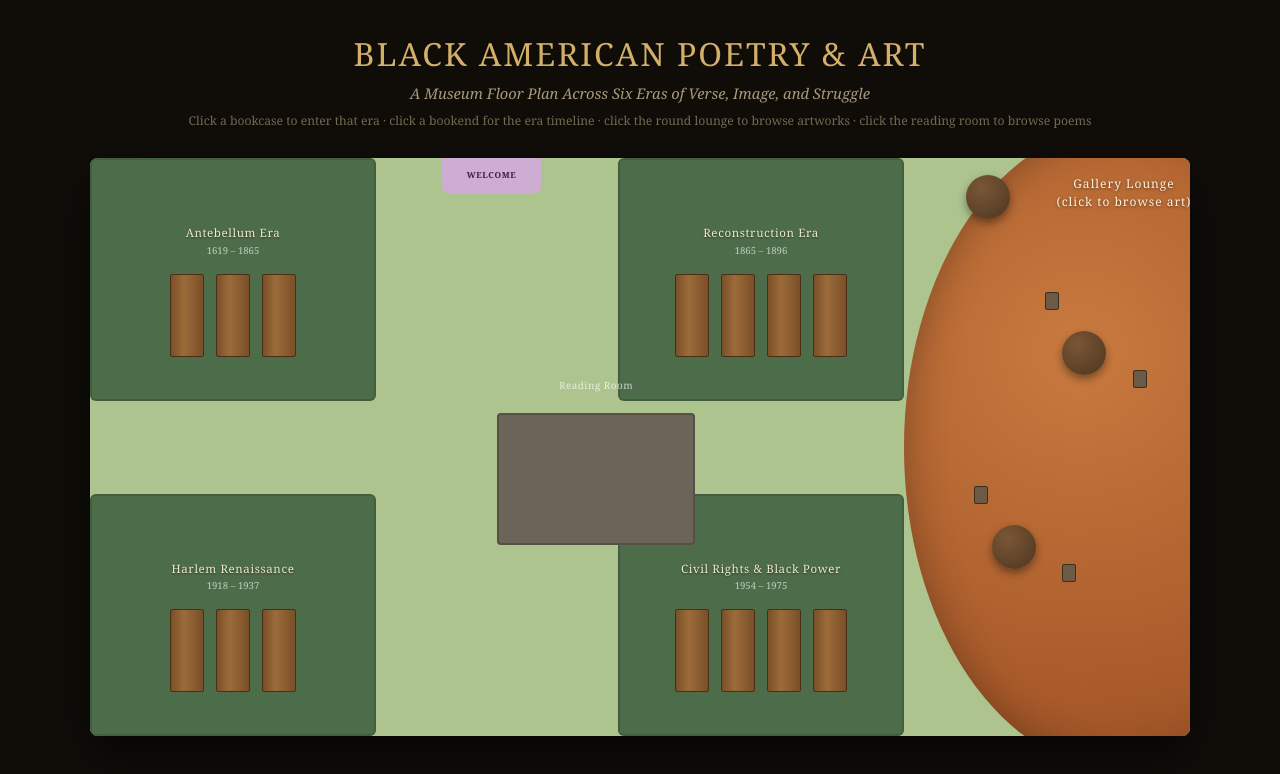
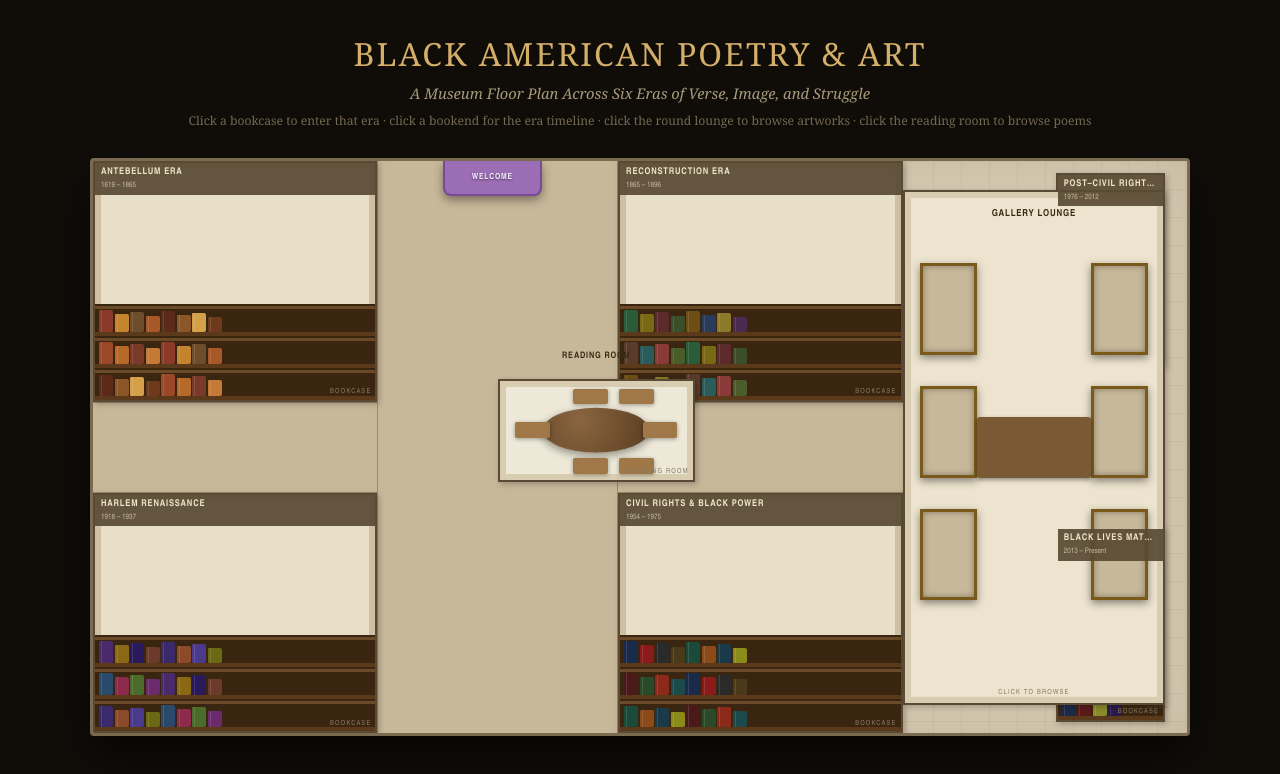
Before and after one commit to naomirulz1179-max/InteractiveLibraryDesign, a React (Vite) app: page / in a window 1280 px wide. Shown: the top 774 px of the page. Built offline with nearby package versions, Linux system fonts and the light colour scheme.

Commit message:
Update files from Figma Make

```diff
--- a/src/app/App.tsx
+++ b/src/app/App.tsx
@@ -280,27 +280,95 @@ const CSS = `
   .exhibit-subtitle { text-align: center; color: #a89a7c; font-style: italic; font-size: 0.92rem; margin-bottom: 8px; }
   .exhibit-instructions { text-align: center; color: #756a52; font-size: 0.76rem; margin-bottom: 28px; }
   .floorplan-wrap { max-width: 1100px; margin: 0 auto; }
-  .floorplan { position: relative; width: 100%; aspect-ratio: 1180 / 620; background: #adc48f; border-radius: 8px; box-shadow: 0 20px 50px rgba(0,0,0,0.6); overflow: hidden; }
-  .zone { position: absolute; background: #4d6d4a; border-radius: 6px; cursor: pointer; display: flex; flex-direction: column; align-items: center; padding: 6% 4% 4%; transition: transform 0.15s ease, filter 0.15s ease; box-shadow: inset 0 0 0 2px rgba(0,0,0,0.15); }
-  .zone:hover { filter: brightness(1.15); transform: scale(1.015); z-index: 5; }
-  .zone-label { font-size: 0.72rem; letter-spacing: 0.6px; color: #f0e9d0; text-align: center; margin-bottom: 2px; text-shadow: 0 1px 2px rgba(0,0,0,0.5); }
-  .zone-years { font-size: 0.6rem; color: rgba(255,255,255,0.65); margin-bottom: 8%; }
-  .shelf-bars { display: flex; gap: 6%; flex: 1; width: 100%; justify-content: center; }
-  .shelf-bar { width: 100%; max-width: 34px; background: linear-gradient(90deg, #7a4f28, #9c6b3a 40%, #7a4f28); border: 1.5px solid #4a2f14; border-radius: 2px; }
-  .zone.slim { padding: 10% 12% 6%; }
-  .zone.slim .shelf-bars { max-width: 40px; margin: 0 auto; }
-  .lounge { position: absolute; left: 74%; top: -6%; width: 40%; height: 112%; border-radius: 50%; background: radial-gradient(circle at 40% 35%, #c97a3f, #a85a2a 70%, #8c4a20); cursor: pointer; box-shadow: inset 0 0 40px rgba(0,0,0,0.3); z-index: 1; }
-  .lounge:hover { filter: brightness(1.1); }
-  .lounge-label { position: absolute; top: 8%; left: 50%; transform: translateX(-50%); font-size: 0.75rem; letter-spacing: 1px; color: #fff2de; text-shadow: 0 1px 3px rgba(0,0,0,0.5); text-align: center; white-space: nowrap; }
-  .table-round { position: absolute; width: 44px; height: 44px; border-radius: 50%; background: radial-gradient(circle at 35% 30%, #7a5636, #4d3620); box-shadow: 0 4px 8px rgba(0,0,0,0.4); }
-  .chair { position: absolute; width: 14px; height: 18px; background: #6b5a45; border: 1px solid #3a2e1c; border-radius: 2px; }
-  .entrance-mat { position: absolute; left: 32%; top: 0%; width: 9%; height: 6%; background: #cdadd1; border-radius: 0 0 6px 6px; z-index: 2; cursor: pointer; display: flex; align-items: center; justify-content: center; transition: filter 0.15s; }
-  .entrance-mat:hover { filter: brightness(1.12); }
-  .entrance-mat-label { font-size: 0.52rem; letter-spacing: 0.6px; font-weight: 700; color: #3a1a4a; text-transform: uppercase; }
-  .reading-room { position: absolute; left: 37%; top: 44%; width: 18%; height: 12%; background: #6b6458; border-radius: 4px; cursor: pointer; display: grid; grid-template-columns: repeat(4, 1fr); gap: 4%; padding: 6%; box-shadow: inset 0 0 0 2px rgba(0,0,0,0.2); }
-  .reading-room:hover { filter: brightness(1.15); }
-  .rr-spine { border-radius: 1px; height: 100%; }
-  .reading-room-label { position: absolute; left: 37%; top: 38%; width: 18%; text-align: center; font-size: 0.62rem; color: rgba(255,255,255,0.7); letter-spacing: 0.5px; }
+  .floorplan {
+    position: relative; width: 100%; aspect-ratio: 1180 / 620;
+    background: #d6c9b0;
+    background-image:
+      linear-gradient(rgba(0,0,0,0.04) 1px, transparent 1px),
+      linear-gradient(90deg, rgba(0,0,0,0.04) 1px, transparent 1px);
+    background-size: 28px 28px;
+    border: 3px solid #7a6a50;
+    border-radius: 4px;
+    box-shadow: 0 20px 50px rgba(0,0,0,0.6), inset 0 0 60px rgba(0,0,0,0.08);
+    overflow: hidden;
+    font-family: 'Arial Narrow', Arial, sans-serif;
+  }
+  /* ── Compass rose ── */
+  .fp-compass { position: absolute; right: 1.5%; bottom: 2%; width: 30px; height: 30px; opacity: 0.35; pointer-events: none; }
+  /* ── Room walls (shared) ── */
+  .fp-room {
+    position: absolute;
+    background: #e8dfc8;
+    border: 2.5px solid #5a4a35;
+    box-shadow: inset 0 0 0 6px #cfc0a3, 2px 2px 6px rgba(0,0,0,0.25);
+  }
+  /* ── Bookcase zone ── */
+  .zone {
+    position: absolute; cursor: pointer;
+    background: #e8dfc8;
+    border: 2.5px solid #5a4a35;
+    box-shadow: inset 0 0 0 6px #cfc0a3, 2px 2px 6px rgba(0,0,0,0.25);
+    overflow: hidden;
+    transition: filter 0.15s ease;
+  }
+  .zone:hover { filter: brightness(1.06); z-index: 5; }
+  .zone-header { position: absolute; top: 0; left: 0; right: 0; background: rgba(90,74,53,0.92); padding: 3px 6px; z-index: 3; }
+  .zone-label { font-size: 0.58rem; letter-spacing: 0.8px; color: #f0e5c8; text-transform: uppercase; font-weight: 700; white-space: nowrap; overflow: hidden; text-overflow: ellipsis; }
+  .zone-years { font-size: 0.48rem; color: rgba(240,229,200,0.7); }
+  /* bookcase unit inside a zone */
+  .bc-unit { position: absolute; bottom: 0; left: 0; right: 0; display: flex; flex-direction: column; gap: 0; }
+  .bc-shelf { display: flex; align-items: flex-end; padding: 0 4px; gap: 1.5px; background: #3a2510; height: 26px; border-top: 3px solid #6b4a28; }
+  .bc-shelf-top { background: #5a3a1a; height: 4px; }
+  .bc-book { flex: 1; border-radius: 1px 2px 2px 1px; min-width: 5px; max-width: 14px; position: relative; }
+  .bc-book::after { content: ''; position: absolute; top: 0; left: 2px; width: 1px; bottom: 0; background: rgba(255,255,255,0.12); }
+  .bc-wall-top { position: absolute; top: 22px; left: 4px; right: 4px; bottom: 0; background: #f0e8d0; border: 1.5px solid #cfc0a3; border-top: none; }
+  /* slim zone variant */
+  .zone.slim .bc-unit { left: 0; right: 0; }
+  /* ── Gallery wing ── */
+  .lounge {
+    position: absolute; left: 74%; top: 5%; width: 24%; height: 90%;
+    background: #ede4cf;
+    border: 2.5px solid #5a4a35;
+    box-shadow: inset 0 0 0 6px #d8cdb0, 2px 2px 6px rgba(0,0,0,0.25);
+    cursor: pointer; overflow: hidden;
+    transition: filter 0.15s ease;
+    z-index: 1;
+  }
+  .lounge:hover { filter: brightness(1.06); }
+  .lounge-label { position: absolute; top: 3%; left: 50%; transform: translateX(-50%); font-size: 0.6rem; letter-spacing: 0.8px; color: #3a2a14; font-weight: 700; text-transform: uppercase; white-space: nowrap; text-align: center; z-index: 5; }
+  /* artwork frames hung on gallery walls */
+  .gal-frame { position: absolute; background: #b8902a; border: 3px solid #7a5a1a; box-shadow: 0 3px 8px rgba(0,0,0,0.45), inset 0 0 0 2px rgba(0,0,0,0.3); }
+  .gal-frame-inner { width: 100%; height: 100%; background: #c8b89a; box-shadow: inset 0 0 6px rgba(0,0,0,0.35); }
+  /* bench */
+  .gal-bench { position: absolute; background: #7a5a35; border-radius: 3px; box-shadow: 0 2px 4px rgba(0,0,0,0.4); }
+  /* ── Reading room ── */
+  .reading-room {
+    position: absolute; left: 37%; top: 38%; width: 18%; height: 18%;
+    background: #ede8d8;
+    border: 2.5px solid #5a4a35;
+    box-shadow: inset 0 0 0 6px #d8cdb0, 2px 2px 6px rgba(0,0,0,0.25);
+    cursor: pointer; overflow: hidden;
+    transition: filter 0.15s ease;
+  }
+  .reading-room:hover { filter: brightness(1.06); }
+  .reading-room-label { position: absolute; left: 37%; top: 33%; width: 18%; text-align: center; font-size: 0.56rem; color: #3a2a14; letter-spacing: 0.8px; font-weight: 700; text-transform: uppercase; z-index: 3; }
+  /* oval table from above */
+  .rr-table { position: absolute; left: 50%; top: 50%; transform: translate(-50%,-50%); width: 55%; height: 45%; background: radial-gradient(circle at 35% 30%, #8a6640, #5a3c20); border-radius: 50%; box-shadow: 0 3px 8px rgba(0,0,0,0.4), inset 0 0 4px rgba(255,255,255,0.08); }
+  /* chair (overhead view) */
+  .rr-chair { position: absolute; width: 18%; height: 16%; background: #a07848; border-radius: 2px; box-shadow: 0 1px 4px rgba(0,0,0,0.35); }
+  /* ── Entrance mat ── */
+  .entrance-mat { position: absolute; left: 32%; top: 0%; width: 9%; height: 6%; background: #9b6db5; border-radius: 0 0 8px 8px; z-index: 2; cursor: pointer; display: flex; align-items: center; justify-content: center; transition: filter 0.15s; box-shadow: 0 4px 10px rgba(0,0,0,0.4); border: 2px solid #7a4a96; border-top: none; }
+  .entrance-mat:hover { filter: brightness(1.15); }
+  .entrance-mat-label { font-size: 0.52rem; letter-spacing: 0.8px; font-weight: 700; color: #f8f0ff; text-transform: uppercase; text-shadow: 0 1px 2px rgba(0,0,0,0.5); }
+  /* ── Corridor between zones ── */
+  .fp-corridor-h { position: absolute; background: #c8b89a; border-top: 1.5px solid #9a8a6a; border-bottom: 1.5px solid #9a8a6a; }
+  .fp-corridor-v { position: absolute; background: #c8b89a; border-left: 1.5px solid #9a8a6a; border-right: 1.5px solid #9a8a6a; }
+  /* room labels on floor */
+  .fp-room-tag { position: absolute; font-size: 0.44rem; letter-spacing: 1.2px; color: #8a7a60; text-transform: uppercase; pointer-events: none; }
+  .rr-spine { display: none; }
+  .table-round { display: none; }
+  .chair { display: none; }
+  .shelf-bar { display: none; }
   .reading-grid { display: grid; grid-template-columns: repeat(auto-fill, minmax(130px, 1fr)); gap: 20px; padding: 10px; }
   .book-tile { cursor: pointer; }
   .book-tile:hover .book-cover-face { filter: brightness(1.2); transform: translateY(-3px) rotate(-0.5deg); }
@@ -465,9 +533,13 @@ function TlTrack({ events }: { events: TEvent[] }) {
 
 // ─── Floor Plan ───────────────────────────────────────────────────────────────
 
-const SPINE_COLORS = [
-  "#8c4a20","#3a5c2a","#4a2a6b","#7a2020","#1a3a5c","#5c4a10",
-  "#2a5c4a","#6b3a10","#1c3a1c","#4a1c6b","#5c2a2a","#1a4a4a",
+const ERA_BOOK_COLORS = [
+  ["#8B3A2A","#C4832D","#6E4E2A","#A85728","#5C2A18","#8B5728","#D4A04A","#6E3A1C","#9A472A","#B56A2A","#7A3A2A","#C47A35"],
+  ["#2A5C3A","#7A6914","#5C2A2A","#3A4E2A","#6E4E14","#2A3C5C","#8B7A2A","#4A2A4E","#5C3A2A","#2A5C5C","#8B3A3A","#4A5C2A"],
+  ["#4A2A6B","#8B6914","#2A1A5C","#6B3A2A","#3A2A6B","#8B4A2A","#4A3A8B","#6B6914","#2A4A6B","#8B2A4A","#4A6B2A","#6B2A6B"],
+  ["#1A2A4A","#8B1A1A","#2A2A2A","#4A3A1A","#1A4A3A","#8B4A1A","#1A3A4A","#8B8B1A","#4A1A1A","#2A4A2A","#8B2A1A","#1A4A4A"],
+  ["#3A2A5C","#5C3A1A","#1A3A2A","#4A2A3A","#2A2A5C","#5C5C1A","#3A1A4A","#1A4A2A","#5C2A3A","#2A5C3A","#4A4A1A","#3A3A5C"],
+  ["#8B1A1A","#1A1A1A","#4A2A1A","#8B5A1A","#1A2A4A","#5A1A1A","#8B8B2A","#2A1A4A","#8B3A1A","#1A4A1A","#5A1A4A","#8B1A4A"],
 ];
 
 function FloorPlan({ onEnterEra, onOpenGallery, onOpenAbout, onOpenReadingRoom }: {
@@ -476,43 +548,117 @@ function FloorPlan({ onEnterEra, onOpenGallery, onOpenAbout, onOpenReadingRoom }
   onOpenAbout: () => void;
   onOpenReadingRoom: () => void;
 }) {
+  // book heights for shelves — alternating to look natural
+  const SHELF_H = [22, 18, 20, 16, 21, 17, 19, 15, 22, 18, 20, 16];
+
   return (
     <div className="floorplan-wrap">
       <div className="floorplan">
-        {ZONES.map((z, i) => (
+
+        {/* ── horizontal corridor between top and bottom zones ── */}
+        <div className="fp-corridor-h" style={{ left: "0%", top: "42%", width: "74%", height: "16%" }} />
+        {/* ── vertical corridor between left and right zone pairs ── */}
+        <div className="fp-corridor-v" style={{ left: "26%", top: "0%", width: "22%", height: "100%" }} />
+
+        {/* ── Bookcase Zones ── */}
+        {ZONES.map((z, i) => {
+          const eraColors = ERA_BOOK_COLORS[i] ?? ERA_BOOK_COLORS[0];
+          const numShelves = z.slim ? 2 : 3;
+          const booksPerShelf = z.slim ? 4 : 8;
+          return (
             <div
               key={i}
               className={`zone${z.slim ? " slim" : ""}`}
               style={{ left: z.left, top: z.top, width: z.width, height: z.height }}
               onClick={() => onEnterEra(i)}
             >
+              {/* header strip */}
+              <div className="zone-header">
                 <div className="zone-label">{eras[i].name}</div>
                 <div className="zone-years">{eras[i].years}</div>
-            <div className="shelf-bars">
-              {Array.from({ length: z.bars }).map((_, j) => (
-                <div key={j} className="shelf-bar" />
+              </div>
+              {/* bookcase body */}
+              <div className="bc-unit">
+                {Array.from({ length: numShelves }).map((_, si) => (
+                  <div key={si} style={{ background: "#3a2510", paddingTop: 2 }}>
+                    <div className="bc-shelf">
+                      {Array.from({ length: booksPerShelf }).map((_, bi) => {
+                        const idx = (si * booksPerShelf + bi) % eraColors.length;
+                        const h = SHELF_H[(si * booksPerShelf + bi) % SHELF_H.length];
+                        return (
+                          <div key={bi} className="bc-book"
+                            style={{ background: eraColors[idx], height: h, alignSelf: "flex-end" }}
+                          />
+                        );
+                      })}
+                    </div>
+                    <div className="bc-shelf-top" />
+                  </div>
                 ))}
               </div>
+              {/* floor label */}
+              <div className="fp-room-tag" style={{ bottom: 2, right: 4 }}>Bookcase</div>
             </div>
-        ))}
+          );
+        })}
+
+        {/* ── Entrance mat ── */}
         <div className="entrance-mat" onClick={onOpenAbout}>
           <span className="entrance-mat-label">Welcome</span>
         </div>
+
+        {/* ── Reading Room ── */}
         <div className="reading-room-label">Reading Room</div>
         <div className="reading-room" onClick={onOpenReadingRoom}>
-          {SPINE_COLORS.map((c, i) => <div key={i} className="rr-spine" style={{ background: c }} />)}
+          {/* oval table */}
+          <div className="rr-table" />
+          {/* 6 chairs around the table */}
+          <div className="rr-chair" style={{ top: "8%",  left: "38%" }} />
+          <div className="rr-chair" style={{ top: "8%",  left: "62%" }} />
+          <div className="rr-chair" style={{ top: "42%", left: "8%" }} />
+          <div className="rr-chair" style={{ top: "42%", right: "8%" }} />
+          <div className="rr-chair" style={{ bottom: "6%", left: "38%" }} />
+          <div className="rr-chair" style={{ bottom: "6%", left: "62%" }} />
+          <div className="fp-room-tag" style={{ bottom: 2, right: 4 }}>Reading Room</div>
         </div>
+
+        {/* ── Gallery Wing ── */}
         <div className="lounge" onClick={onOpenGallery}>
-          <div className="lounge-label">Gallery Lounge<br />(click to browse art)</div>
-          <div className="table-round" style={{ left: "14%", top: "8%" }} />
-          <div className="chair" style={{ left: "10%", top: "2%" }} />
-          <div className="table-round" style={{ left: "36%", top: "32%" }} />
-          <div className="chair" style={{ left: "32%", top: "26%" }} />
-          <div className="chair" style={{ left: "52%", top: "38%" }} />
-          <div className="table-round" style={{ left: "20%", top: "62%" }} />
-          <div className="chair" style={{ left: "16%", top: "56%" }} />
-          <div className="chair" style={{ left: "36%", top: "68%" }} />
+          <div className="lounge-label">Gallery Lounge</div>
+          {/* artwork frames on left wall */}
+          <div className="gal-frame" style={{ left: "6%", top: "14%", width: "22%", height: "18%" }}>
+            <div className="gal-frame-inner" />
           </div>
+          <div className="gal-frame" style={{ left: "6%", top: "38%", width: "22%", height: "18%" }}>
+            <div className="gal-frame-inner" />
+          </div>
+          <div className="gal-frame" style={{ left: "6%", top: "62%", width: "22%", height: "18%" }}>
+            <div className="gal-frame-inner" />
+          </div>
+          {/* artwork frames on right wall */}
+          <div className="gal-frame" style={{ right: "6%", top: "14%", width: "22%", height: "18%" }}>
+            <div className="gal-frame-inner" />
+          </div>
+          <div className="gal-frame" style={{ right: "6%", top: "38%", width: "22%", height: "18%" }}>
+            <div className="gal-frame-inner" />
+          </div>
+          <div className="gal-frame" style={{ right: "6%", top: "62%", width: "22%", height: "18%" }}>
+            <div className="gal-frame-inner" />
+          </div>
+          {/* bench in center */}
+          <div className="gal-bench" style={{ left: "28%", top: "44%", width: "44%", height: "12%" }} />
+          <div className="fp-room-tag" style={{ bottom: 4, left: "50%", transform: "translateX(-50%)" }}>click to browse</div>
+        </div>
+
+        {/* ── Compass rose (decorative SVG) ── */}
+        <svg className="fp-compass" viewBox="0 0 30 30" fill="none">
+          <polygon points="15,2 17,13 15,11 13,13" fill="#5a4a35" />
+          <polygon points="15,28 17,17 15,19 13,17" fill="#5a4a35" />
+          <polygon points="2,15 13,13 11,15 13,17" fill="#5a4a35" />
+          <polygon points="28,15 17,13 19,15 17,17" fill="#5a4a35" />
+          <circle cx="15" cy="15" r="2.5" fill="#5a4a35" />
+          <text x="15" y="7" textAnchor="middle" fontSize="4" fill="#5a4a35" fontWeight="bold">N</text>
+        </svg>
       </div>
     </div>
   );
```
Lines whose indentation alone changed are shown as unchanged.
